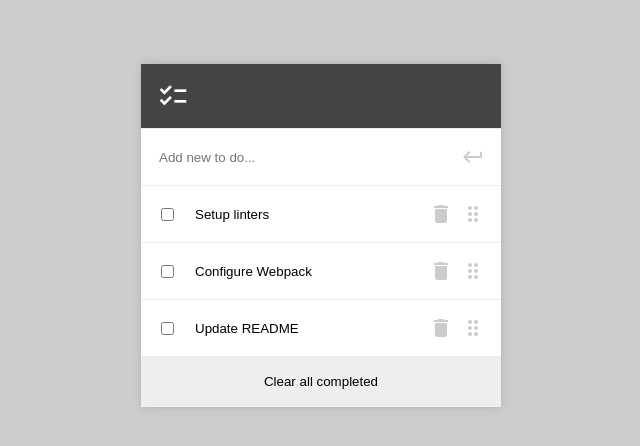
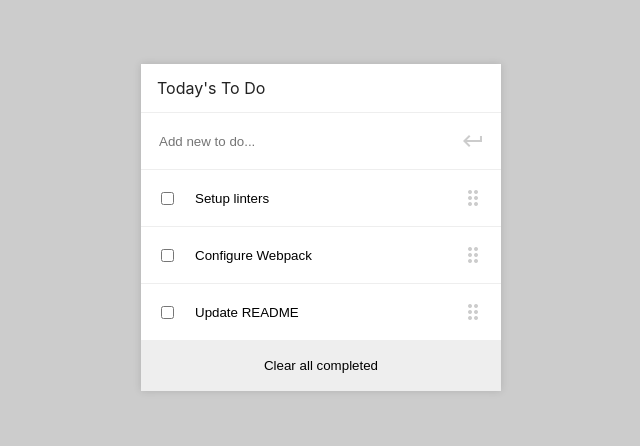
Before and after one commit to brenoxav/to-do, a website built with webpack: page src/index.html in a window 1280 px wide. Shown: the whole page, without its empty margins (319-959 px from the left). Built offline with nearby package versions, Linux system fonts and the light colour scheme.

Commit message:
Change header background, remove delete icons

```diff
--- a/src/index.html
+++ b/src/index.html
@@ -5,14 +5,14 @@
   <meta charset="UTF-8">
   <meta http-equiv="X-UA-Compatible" content="IE=edge">
   <meta name="viewport" content="width=device-width, initial-scale=1.0">
-  <title>TO DO</title>
+  <title>To do</title>
   <link href="https://fonts.googleapis.com/icon?family=Material+Icons" rel="stylesheet">
 </head>
 
 <body>
   <div class="container">
     <div class="item header">
-      <span class="material-icons list-icon">checklist</span>
+      <span class="header">Today's To Do</span>
     </div>
     <div class="item">
       <input class="new-todo-input" type="text" placeholder="Add new to do...">
--- a/src/index.js
+++ b/src/index.js
@@ -26,8 +26,7 @@ function renderList() {
     <li class="todo-item item" data-index="${todo.index}">
       <input class="todo-checkbox" type="checkbox" value="${todo.index}">
       <input class="todo-text" type="text" value="${todo.description}">
-      <span class="material-icons btn-icon btn-delete">delete</span>
-      <span class="material-icons btn-icon">drag_indicator</span>
+      <span class="material-icons btn-icon drag-icon">drag_indicator</span>
     </li>
     `;
 
--- a/src/style.css
+++ b/src/style.css
@@ -159,10 +159,6 @@ input {
   box-shadow: 0 0 8px #0002;
 }
 
-.header {
-  background-color: #444;
-}
-
 .list-icon {
   margin-right: 1rem;
   font-size: 2rem;
@@ -195,6 +191,10 @@ input {
   margin: auto 0.5rem;
 }
 
+.drag-icon {
+  cursor: move;
+}
+
 .btn-delete:hover {
   color: #f44;
 }
```
